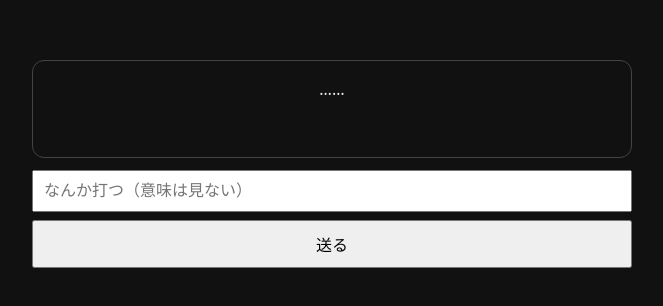
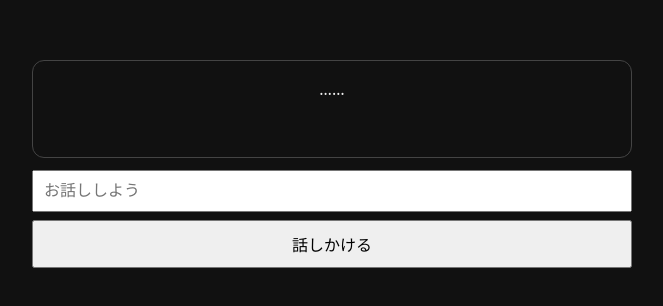
Before and after one commit to nanitozo/word-salad, a plain HTML site: page index.html in a window 1280 px wide. Shown: the part 236-542 px from the top of the page, without its empty margins (308-971 px from the left). Drawn offline with Linux system fonts and the light colour scheme.

Commit message:
Update index.html

```diff
--- a/index.html
+++ b/index.html
@@ -3,7 +3,7 @@
 <head>
   <meta charset="UTF-8" />
   <meta name="viewport" content="width=device-width, initial-scale=1.0" />
-  <title>なんか返すやつ</title>
+  <title>ワードサラダ</title>
   <style>
     body {
       margin: 0;
@@ -46,8 +46,8 @@
 <body>
   <div class="wrap">
     <div class="bubble" id="reply">……</div>
-    <input id="input" placeholder="なんか打つ（意味は見ない）" />
-    <button onclick="talk()">送る</button>
+    <input id="input" placeholder="お話ししよう" />
+    <button onclick="talk()">話しかける</button>
   </div>
 
   <script>
```
